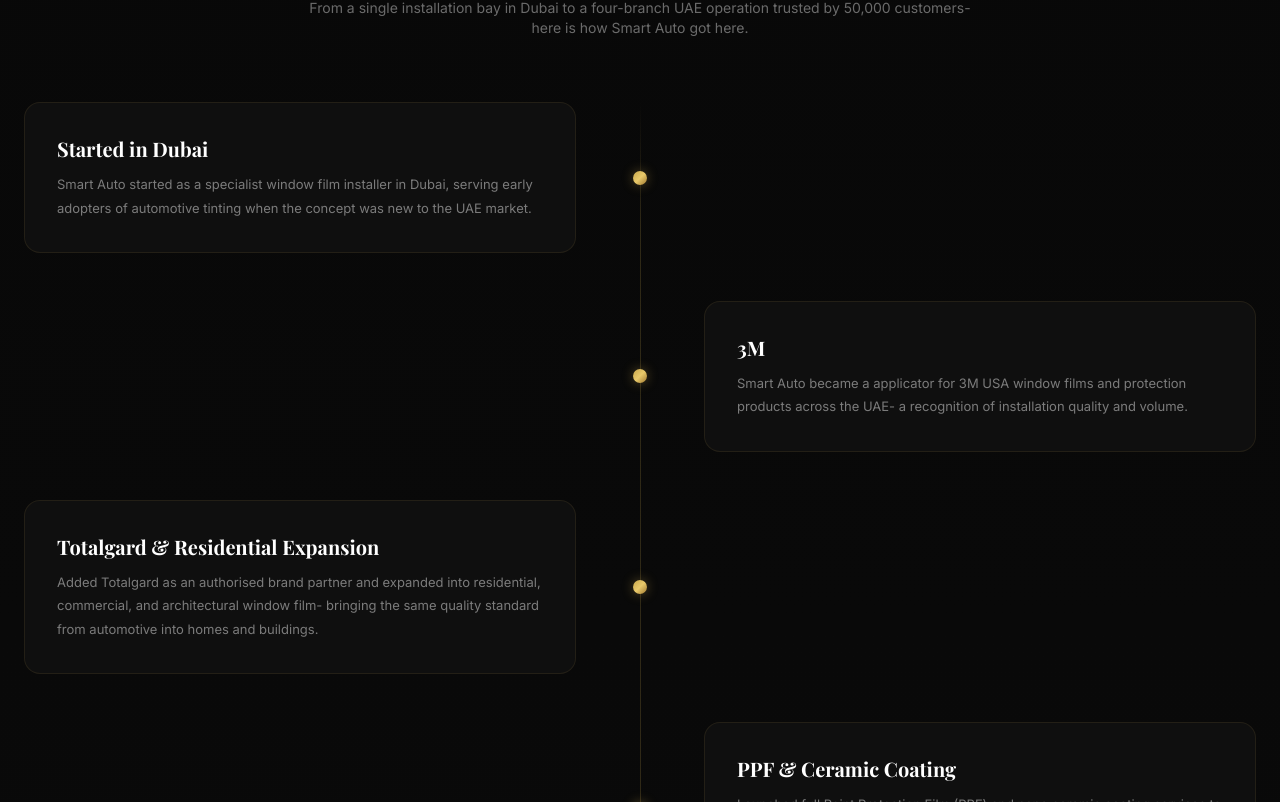
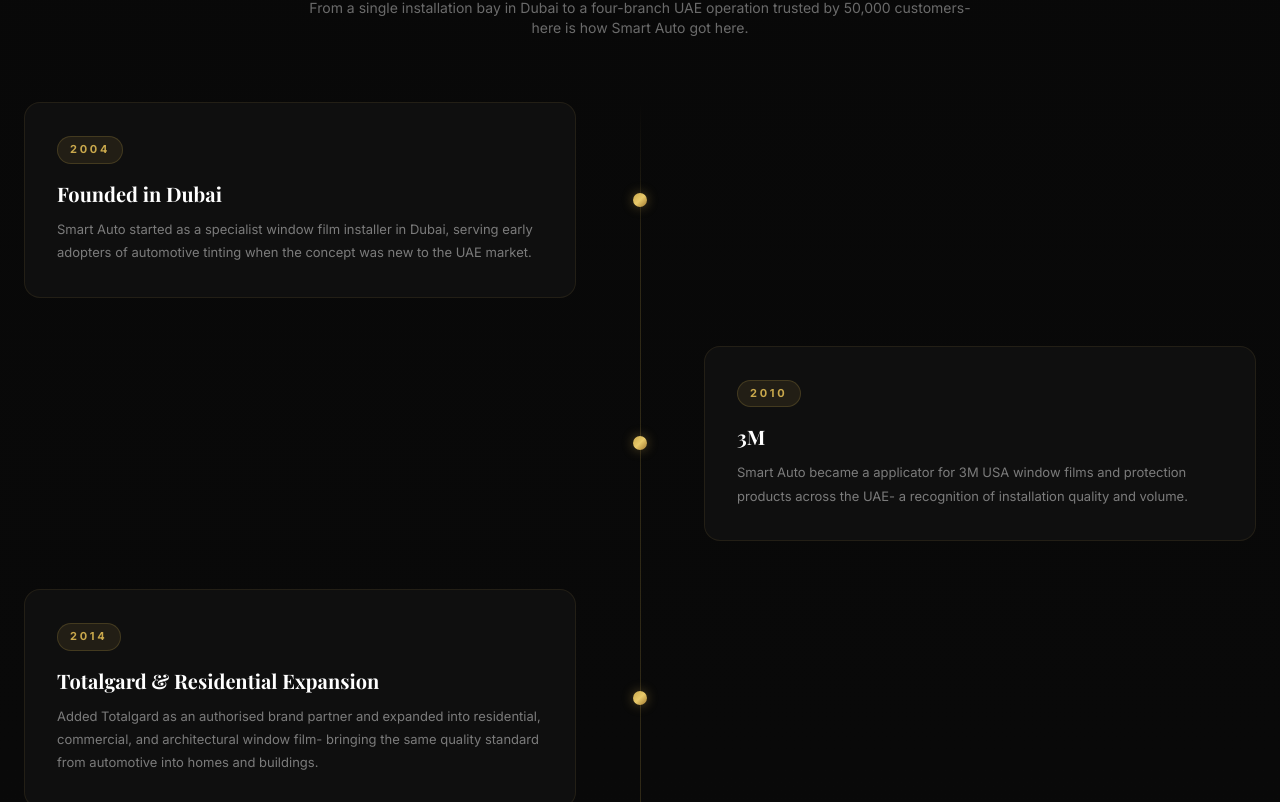
Before and after one commit to smartauto-uae/smartauto, a Next.js app: page /about in a window 1280 px wide. Shown: the part 1278-2080 px from the top of the page. Built offline with nearby package versions, Linux system fonts and the light colour scheme; a web font is replaced by a local one.

Commit message:
copy: restore about timeline year badges and original titles
Keep the 2004–2024 badges and 'Founded in Dubai' as on main.
Leave the section heading as '15+ Years of'. Local only, no push.

```diff
--- a/app/about/About.tsx
+++ b/app/about/About.tsx
@@ -26,26 +26,32 @@ const stats = [
 
 const milestones = [
   {
-    title: 'Started in Dubai',
+    year: '2004',
+    title: 'Founded in Dubai',
     desc: 'Smart Auto started as a specialist window film installer in Dubai, serving early adopters of automotive tinting when the concept was new to the UAE market.',
   },
   {
+    year: '2010',
     title: '3M ',
     desc: 'Smart Auto became a applicator for 3M USA window films and protection products across the UAE- a recognition of installation quality and volume.',
   },
   {
+    year: '2014',
     title: 'Totalgard & Residential Expansion',
     desc: 'Added Totalgard as an authorised brand partner and expanded into residential, commercial, and architectural window film- bringing the same quality standard from automotive into homes and buildings.',
   },
   {
+    year: '2018',
     title: 'PPF & Ceramic Coating',
     desc: 'Launched full Paint Protection Film (PPF) and nano ceramic coating services to complement the window film offering- becoming a complete vehicle and surface protection centre.',
   },
   {
+    year: '2021',
     title: 'Marine & Smart Film',
     desc: 'Extended services to marine vessels- boats, yachts, and commercial craft- and introduced Smart Film (switchable privacy glass) for residential and commercial spaces.',
   },
   {
+    year: '2024',
     title: '4 Branches · 50,000 Customers',
     desc: 'Operating across 4 branches in MotorCity, Al Quoz, Mirdif, and Sharjah. Trusted by over 50,000 customers. Recognised as one of the UAE\'s leading protection specialists.',
   },
@@ -307,7 +313,7 @@ export default function AboutPage() {
                 const isLeft = i % 2 === 0
                 return (
                   <motion.div
-                    key={m.title}
+                    key={m.year}
                     variants={fadeUp} custom={i}
                     initial="hidden" whileInView="show" viewport={{ once: true }}
                     className={`relative grid grid-cols-1 md:grid-cols-2 gap-8 items-center ${isLeft ? '' : 'md:[direction:rtl]'}`}
@@ -318,6 +324,12 @@ export default function AboutPage() {
                         className="rounded-2xl p-8"
                         style={{ background: 'rgba(17,17,17,0.85)', border: '1px solid rgba(201,168,76,0.1)' }}
                       >
+                        <span
+                          className="inline-block text-[11px] tracking-[0.25em] uppercase font-bold px-3 py-1 rounded-full mb-4"
+                          style={{ background: 'rgba(201,168,76,0.1)', color: GOLD, border: '1px solid rgba(201,168,76,0.2)' }}
+                        >
+                          {m.year}
+                        </span>
                         <h3 className="text-white font-bold text-xl mb-2.5" style={{ fontFamily: 'var(--font-playfair),serif' }}>
                           {m.title}
                         </h3>
```
